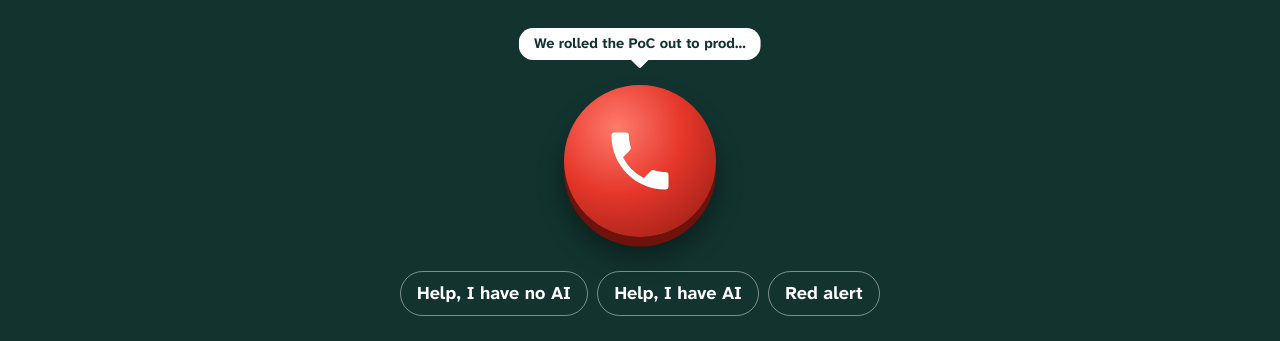
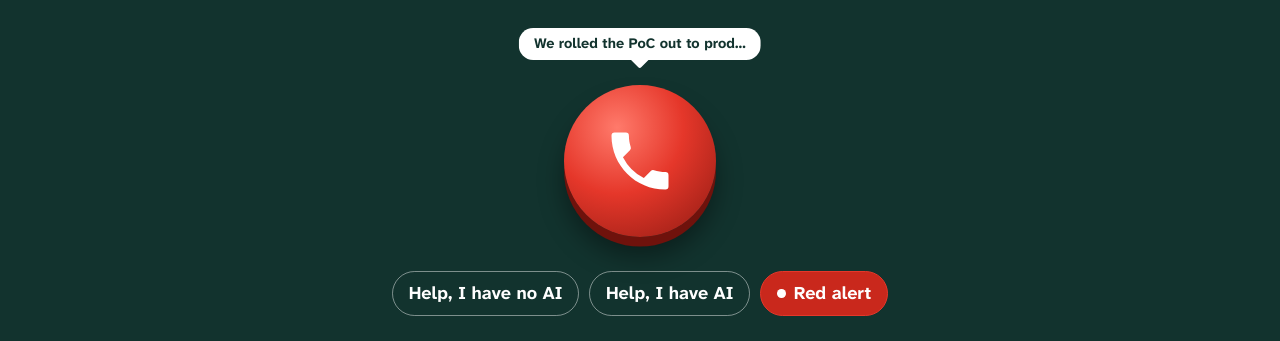
Before and after one commit to muka-dev/m-ko.de, a plain HTML site: page index.html in a window 1280 px wide. Shown: the part 426-767 px from the top of the page. Drawn offline with Linux system fonts and the light colour scheme.

Commit message:
Startseite: Alarmstufe Rot als einziger roter Button unter dem Notrufknopf (#44)
Füllung #C9281C (weißer Text 5,5:1), Rand im Ton des Notrufknopfs,
blinkender weißer Punkt (ruht bei prefers-reduced-motion).
Die beiden anderen Buttons bleiben neutral.


Claude-Session: https://claude.ai/code/session_012bsEFYFcfNmEGYcW4hPvza

Co-authored-by: Claude <noreply@anthropic.com>

```diff
--- a/css/style.css
+++ b/css/style.css
@@ -1435,6 +1435,11 @@ html:not(.js) .stop__dot { left: 50%; }
 .sos-tags { list-style: none; display: flex; flex-wrap: wrap; justify-content: center; gap: 0.6rem; margin: 1.25rem 0 0; padding: 0; }
 .sos-tags a { display: block; padding: 0.45rem 1rem; border: 1.5px solid rgba(255, 255, 255, 0.45); border-radius: 999px; color: #fff; font-weight: 700; text-decoration: none; }
 .sos-tags a:hover { background: var(--sun); border-color: var(--sun); color: var(--ink); }
+/* Only the real escalation is red, in the tone of the emergency button. #C9281C keeps white text above 4.5:1. */
+.sos-tags a.sos-tags__red { display: inline-flex; align-items: center; gap: 0.5rem; background: #C9281C; border-color: var(--alarm); }
+.sos-tags a.sos-tags__red:hover { background: var(--alarm-d); border-color: var(--alarm); color: #fff; }
+.sos-tags__light { width: 0.55rem; height: 0.55rem; border-radius: 50%; background: #fff; animation: sos-blink 1.4s ease-out infinite; --alarm: #fff; }
+@media (prefers-reduced-motion: reduce) { .sos-tags__light { animation: none; } }
 .hero--sos .hero__action { justify-content: center; margin-top: 1.75rem; }
 .hero--sos .hero__link, .hero--sos .status { color: #fff; }
 .hero--sos .proof { justify-content: center; }
--- a/index.html
+++ b/index.html
@@ -104,7 +104,7 @@
           <ul class="sos-tags">
             <li><a href="emergency/"><span lang="en">Help, I have no AI</span><span lang="de">Hilfe, ich hab keine KI</span><span lang="pt">Socorro, não tenho IA</span></a></li>
             <li><a href="emergency/"><span lang="en">Help, I have AI</span><span lang="de">Hilfe, ich habe KI</span><span lang="pt">Socorro, tenho IA</span></a></li>
-            <li><a href="emergency/#red-alert"><span lang="en">Red alert</span><span lang="de">Alarmstufe Rot</span><span lang="pt">Alerta vermelho</span></a></li>
+            <li><a class="sos-tags__red" href="emergency/#red-alert"><i class="sos-tags__light" aria-hidden="true"></i><span lang="en">Red alert</span><span lang="de">Alarmstufe Rot</span><span lang="pt">Alerta vermelho</span></a></li>
           </ul>
 
           <div class="hero__action">
```
